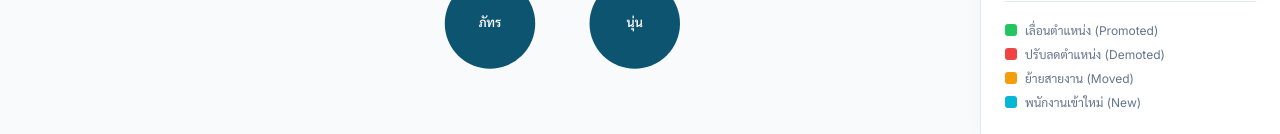
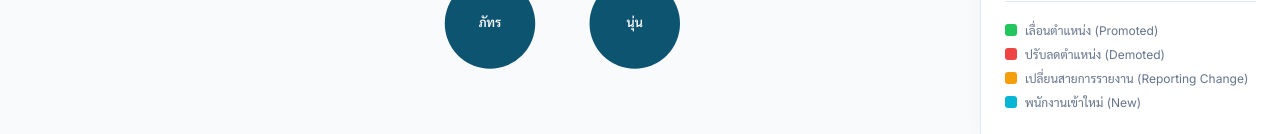
Before and after one commit to singhanat/innosoft, a plain HTML site: page org-chart/index.html in a window 1280 px wide. Both pictures are taken after a click on the button "Run Comparison". Shown: the part 666-800 px from the top of the page. Drawn offline with Linux system fonts and the light colour scheme.

Commit message:
โอเคละ ในการ compare

```diff
--- a/org-chart/index.html
+++ b/org-chart/index.html
@@ -50,7 +50,7 @@
                 <div class="legend-item"><span class="legend-color" style="background: var(--diff-demoted)"></span>
                     ปรับลดตำแหน่ง (Demoted)</div>
                 <div class="legend-item"><span class="legend-color" style="background: var(--diff-moved)"></span>
-                    ย้ายสายงาน (Moved)</div>
+                    เปลี่ยนสายการรายงาน (Reporting Change)</div>
                 <div class="legend-item"><span class="legend-color" style="background: var(--diff-new)"></span>
                     พนักงานเข้าใหม่ (New)</div>
             </div>
```
